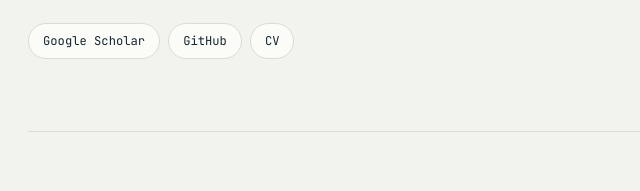
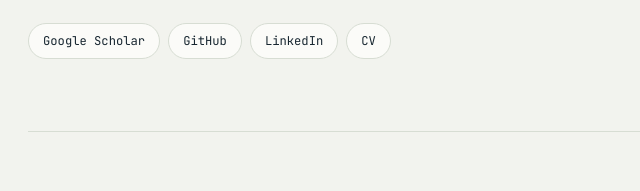
Before and after one commit to palsetuf/palsetuf.github.io, a plain HTML site: page index.html in a window 1280 px wide. Shown: the part 556-747 px from the top of the page, 72-712 px from the left. Drawn offline with Linux system fonts and the light colour scheme.

Commit message:
Add LinkedIn link to index.html

```diff
--- a/index.html
+++ b/index.html
@@ -183,6 +183,7 @@ body{margin:0}
       <div class="chips">
         <a href="https://scholar.google.com/citations?user=MzpIU5kAAAAJ&amp;hl=en">Google Scholar</a>
         <a href="https://github.com/palsetuf">GitHub</a>
+        <a href="https://www.linkedin.com/in/palash-sethi/">LinkedIn</a>
         <a href="#cv">CV</a>
       </div>
     </div>
```
